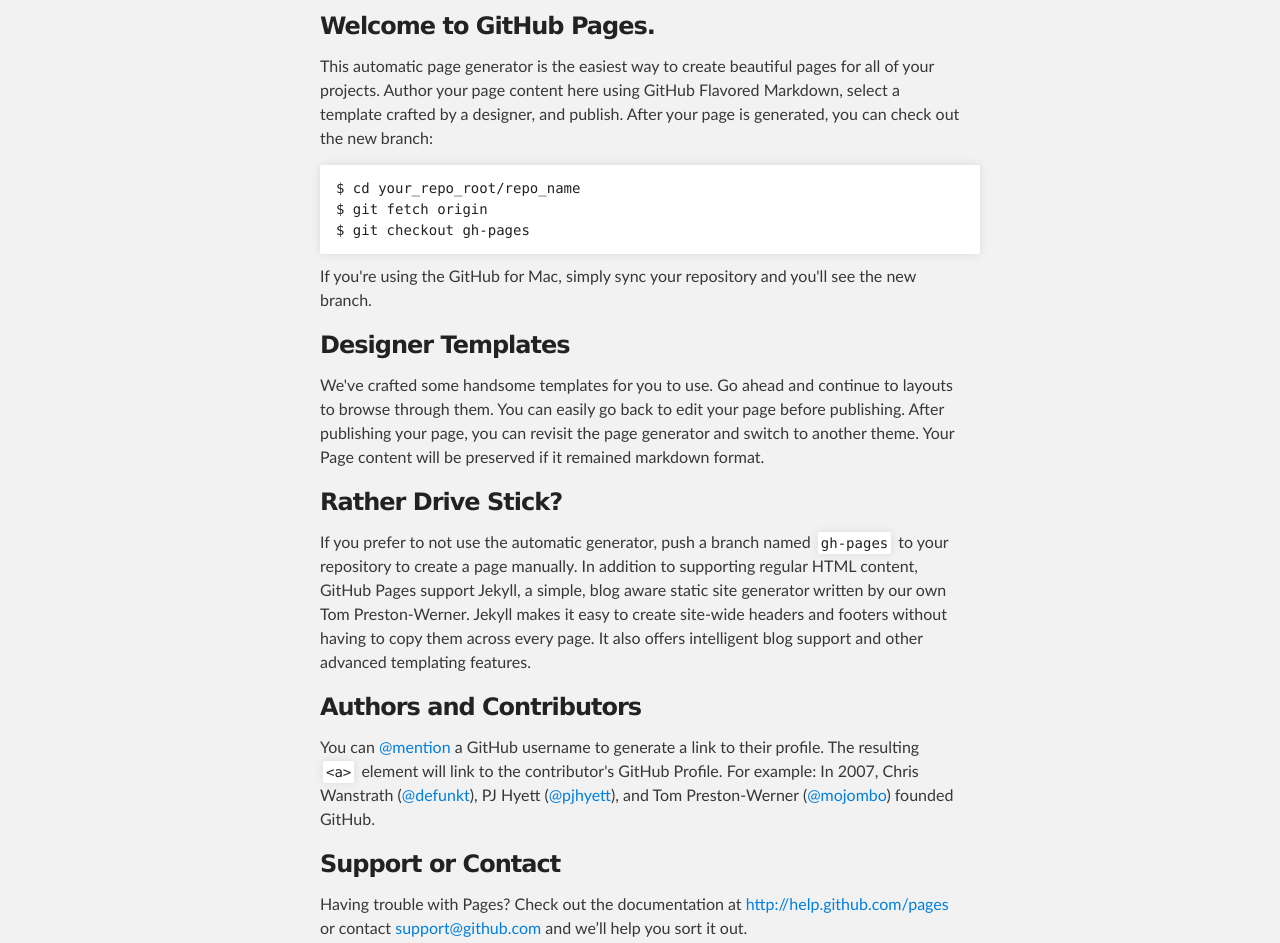
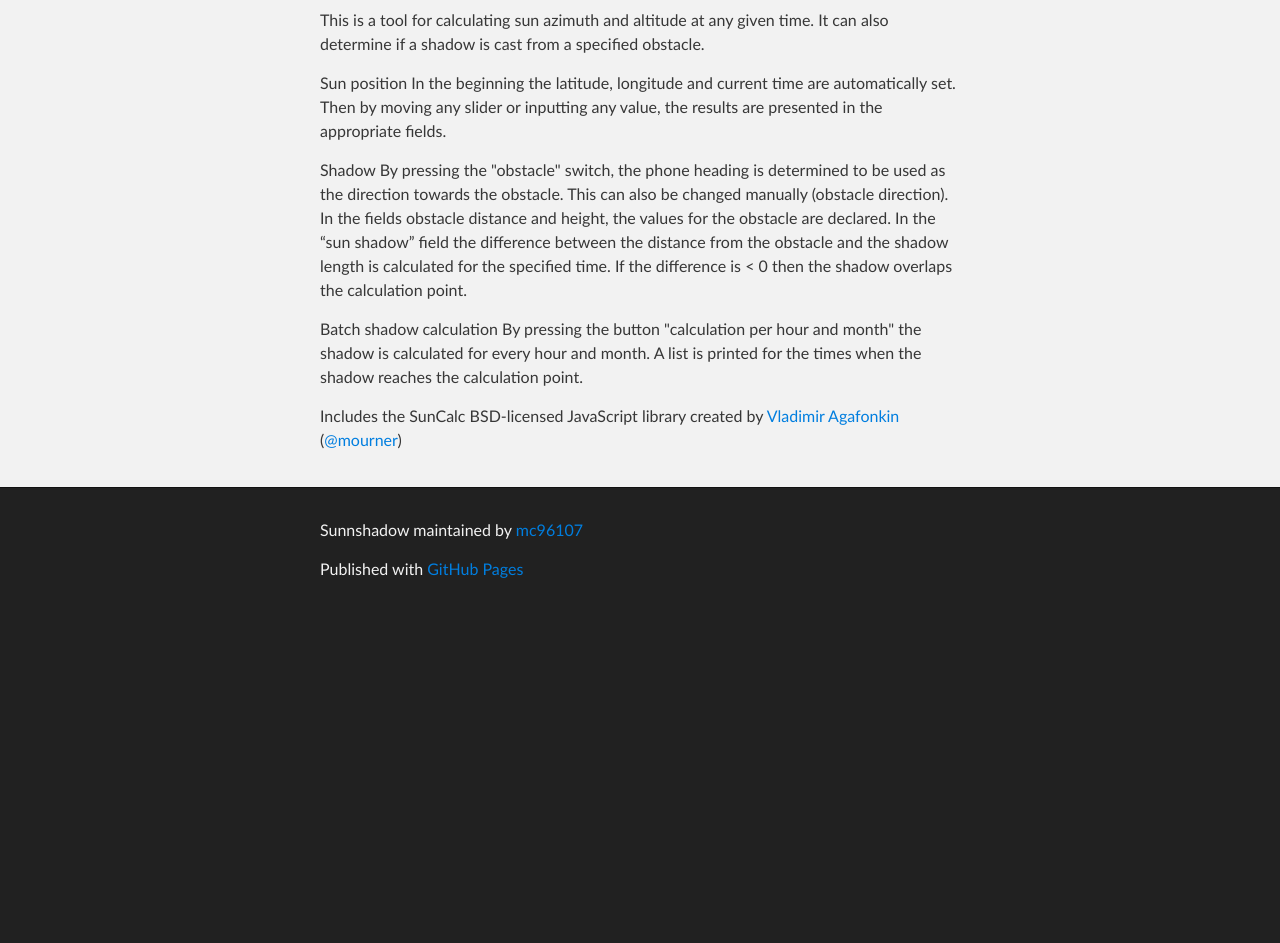
Before and after one commit to mc96107/sunNshadow, a plain HTML site: page index.html in a window 1280 px wide. Shown: the part 252-1195 px from the top of the page. After the commit the page ends 868 px from the top, so only its background shows below. Drawn offline with Linux system fonts and the light colour scheme.

```diff
--- a/index.html
+++ b/index.html
@@ -31,32 +31,18 @@
     <!-- MAIN CONTENT -->
     <div id="main_content_wrap" class="outer">
       <section id="main_content" class="inner">
-        <h3>Welcome to GitHub Pages.</h3>
+        <p>This is a tool for calculating sun azimuth and altitude at any given time. It can also determine if a shadow is cast from a specified obstacle.</p>
 
-<p>This automatic page generator is the easiest way to create beautiful pages for all of your projects. Author your page content here using GitHub Flavored Markdown, select a template crafted by a designer, and publish. After your page is generated, you can check out the new branch:</p>
+<p>Sun position
+In the beginning the latitude, longitude and current time are automatically set. Then by moving any slider or inputting any value, the results are presented in the appropriate fields.</p>
 
-<pre><code>$ cd your_repo_root/repo_name
-$ git fetch origin
-$ git checkout gh-pages
-</code></pre>
+<p>Shadow
+By pressing the "obstacle" switch, the phone heading is determined to be used as the direction towards the obstacle. This can also be changed manually (obstacle direction). In the fields obstacle distance and height, the values for the obstacle are declared. In the “sun shadow” field the difference between the distance from the obstacle and the shadow length is calculated for the specified time. If the difference is &lt; 0 then the shadow overlaps the calculation point.</p>
 
-<p>If you're using the GitHub for Mac, simply sync your repository and you'll see the new branch.</p>
+<p>Batch shadow calculation
+By pressing the button "calculation per hour and month" the shadow is calculated for every hour and month. A list is printed for the times when the shadow reaches the calculation point.</p>
 
-<h3>Designer Templates</h3>
-
-<p>We've crafted some handsome templates for you to use. Go ahead and continue to layouts to browse through them. You can easily go back to edit your page before publishing. After publishing your page, you can revisit the page generator and switch to another theme. Your Page content will be preserved if it remained markdown format.</p>
-
-<h3>Rather Drive Stick?</h3>
-
-<p>If you prefer to not use the automatic generator, push a branch named <code>gh-pages</code> to your repository to create a page manually. In addition to supporting regular HTML content, GitHub Pages support Jekyll, a simple, blog aware static site generator written by our own Tom Preston-Werner. Jekyll makes it easy to create site-wide headers and footers without having to copy them across every page. It also offers intelligent blog support and other advanced templating features.</p>
-
-<h3>Authors and Contributors</h3>
-
-<p>You can <a href="https://github.com/blog/821" class="user-mention">@mention</a> a GitHub username to generate a link to their profile. The resulting <code>&lt;a&gt;</code> element will link to the contributor's GitHub Profile. For example: In 2007, Chris Wanstrath (<a href="https://github.com/defunkt" class="user-mention">@defunkt</a>), PJ Hyett (<a href="https://github.com/pjhyett" class="user-mention">@pjhyett</a>), and Tom Preston-Werner (<a href="https://github.com/mojombo" class="user-mention">@mojombo</a>) founded GitHub.</p>
-
-<h3>Support or Contact</h3>
-
-<p>Having trouble with Pages? Check out the documentation at <a href="http://help.github.com/pages">http://help.github.com/pages</a> or contact <a href="mailto:support@github.com">support@github.com</a> and we’ll help you sort it out.</p>
+<p>Includes the SunCalc BSD-licensed JavaScript library created by <a href="http://agafonkin.com/en">Vladimir Agafonkin</a> (<a href="https://github.com/mourner">@mourner</a>)</p>
       </section>
     </div>
 
```
Also changed, not shown: params.json (+1 -1 lines).
